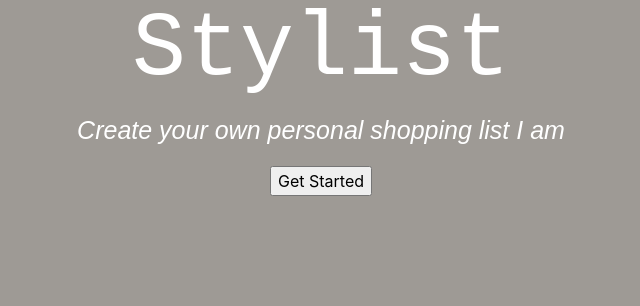
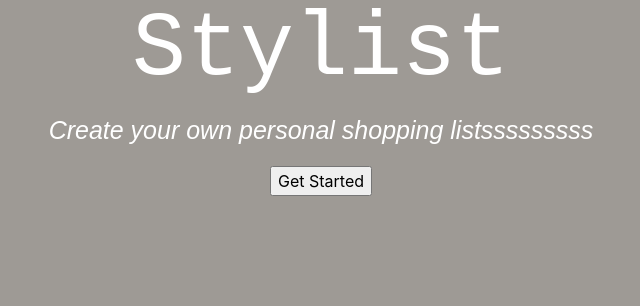
Before and after one commit to solomonbada/flask-app-docker, a Flask app: page / in a window 1280 px wide. Shown: the part 124-430 px from the top of the page, without its empty margins (319-959 px from the left). Run offline with Flask 2, Linux system fonts and the light colour scheme; some libraries are stand-ins or nearby versions.

Commit message:
Update home.html

```diff
--- a/Stylist/application/templates/home.html
+++ b/Stylist/application/templates/home.html
@@ -4,7 +4,7 @@
 <div style="background:transparent !important" class="jumbotron text-center" style="margin-bottom:0">
 
 <b><h1 style="font-size:90px; font-family:monospace;color:white;"> Stylist </h1></b>
-<em><p style="font-size:25px; color:white; font-family:sans-serif;"> Create your own personal shopping list I am</p></em>
+<em><p style="font-size:25px; color:white; font-family:sans-serif;"> Create your own personal shopping listsssssssss</p></em>
  <form action="{{ url_for('register') }}">
          <input type="submit" value="Get Started">
  </form>
```
